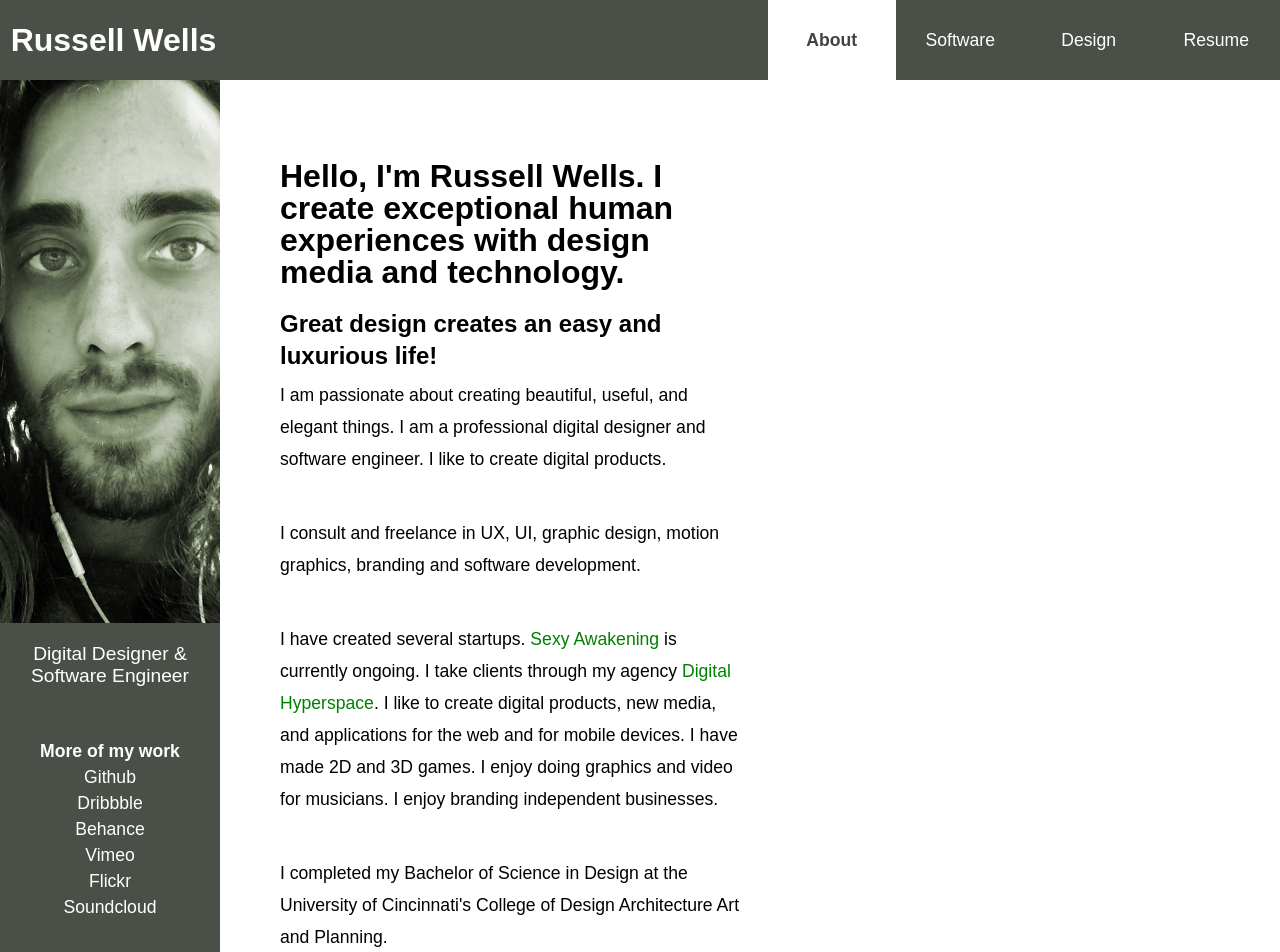
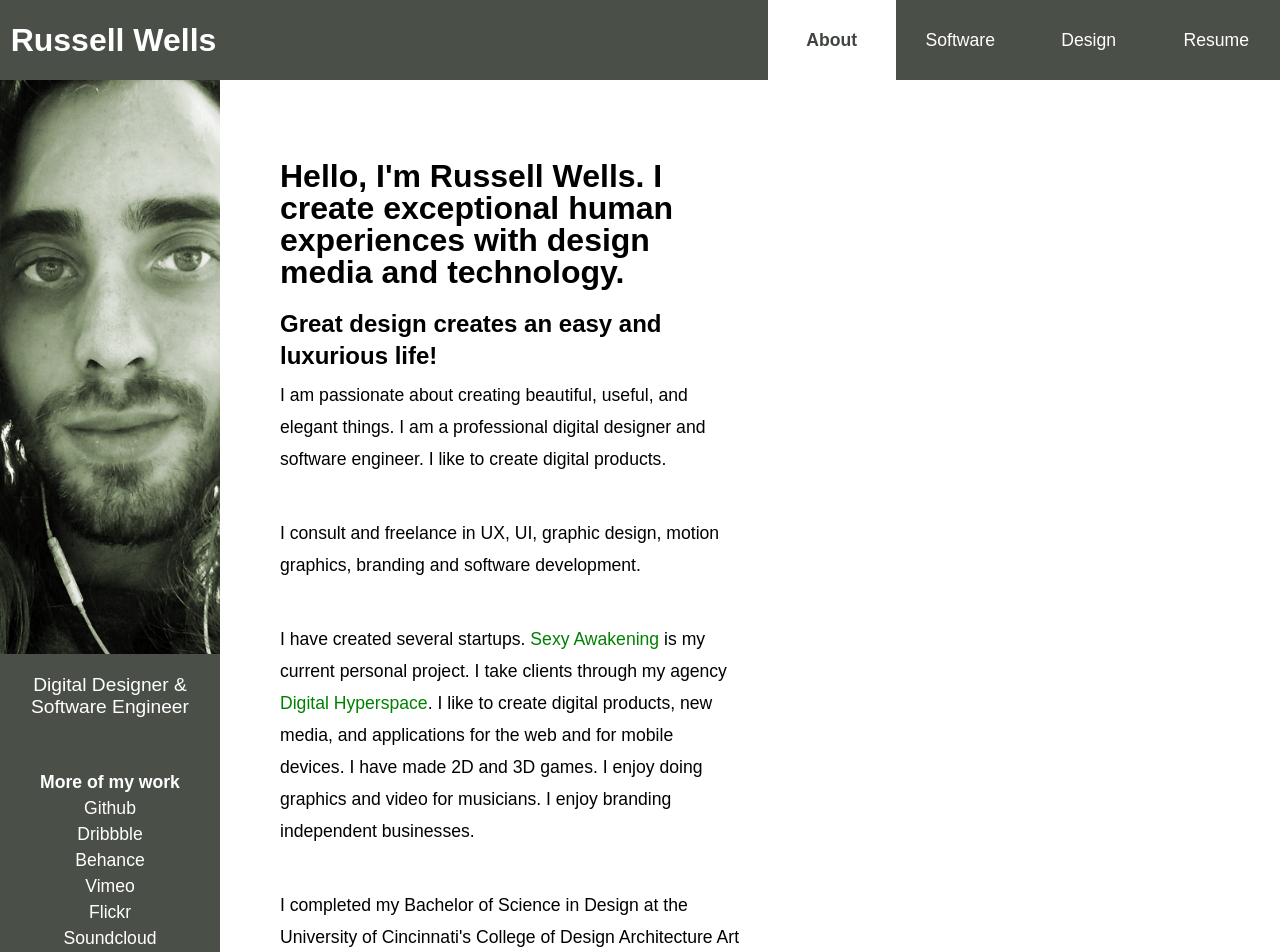
Before and after one commit to russjwells/russellwellsonline, a React (Create React App) app: page / in a window 1280 px wide. Shown: the top 952 px of the page. Built offline with nearby package versions, Linux system fonts and the light colour scheme.

Commit message:
new window links

```diff
--- a/src/About.js
+++ b/src/About.js
@@ -16,7 +16,7 @@ class About extends Component {
 
               <p>
                 <div className="currentLinks">
-                I have created several startups. <a href="https://www.sexyawakening.com">Sexy Awakening</a> is currently ongoing. I take clients through my agency <a href="http://www.digitalhyperspace.com">Digital Hyperspace</a>. I like to create digital products, new media, and applications for the web and for mobile devices. I have made 2D and 3D games. I enjoy doing graphics and video for musicians. I enjoy branding independent businesses.
+                I have created several startups. <a target="_blank" href="https://www.sexyawakening.com">Sexy Awakening</a> is my current personal project. I take clients through my agency <a target="_blank" href="http://www.digitalhyperspace.com">Digital Hyperspace</a>. I like to create digital products, new media, and applications for the web and for mobile devices. I have made 2D and 3D games. I enjoy doing graphics and video for musicians. I enjoy branding independent businesses.
                 </div>
               </p>
               <p>&nbsp;</p>
--- a/src/Design.js
+++ b/src/Design.js
@@ -6,7 +6,7 @@ class Design extends Component {
     return(
       <div className="ProjectList">
           <h2>Live Websites</h2>
-          <p><a target="_blank" href="https://www.damnjoan.com">www.damnjoan.com</a>, <a target="_blank" href="https://www.battlehigh2.com">www.battlehigh2.com</a>, <a target="_blank" href="https://www.digitalhyperspace.com">www.digitalhyperspace.com</a>, <a target="_blank" href="https://www.cosmicloveenergyhealing.com">www.cosmicloveenergyhealing.com</a>, <a target="_blank" href="https://www.lightofnature.org">www.lightofnature.org</a>, <a target="_blank" href="https://www.sexyawakening.com">www.sexyawakening.com</a></p>
+          <p><a target="_blank" href="https://www.damnjoan.com">www.damnjoan.com</a>, <a target="_blank" href="https://www.battlehigh2.com">www.battlehigh2.com</a>, <a target="_blank" href="https://www.digitalhyperspace.com">www.digitalhyperspace.com</a>, <a target="_blank" href="https://www.cosmicloveenergyhealing.com">www.cosmicloveenergyhealing.com</a>, <a target="_blank" href="http://www.lightofnature.org">www.lightofnature.org</a>, <a target="_blank" href="https://www.sexyawakening.com">www.sexyawakening.com</a></p>
           <h2>Graphics for the web and print</h2>
           <p>Look at <a target="_blank" href="https://www.behance.net/russjwells">behance</a> and <a target="_blank" href="http://dribbble.com/russjwells">dribbble</a>.</p>
           <h2>Video, motion graphics & animation</h2>
```
